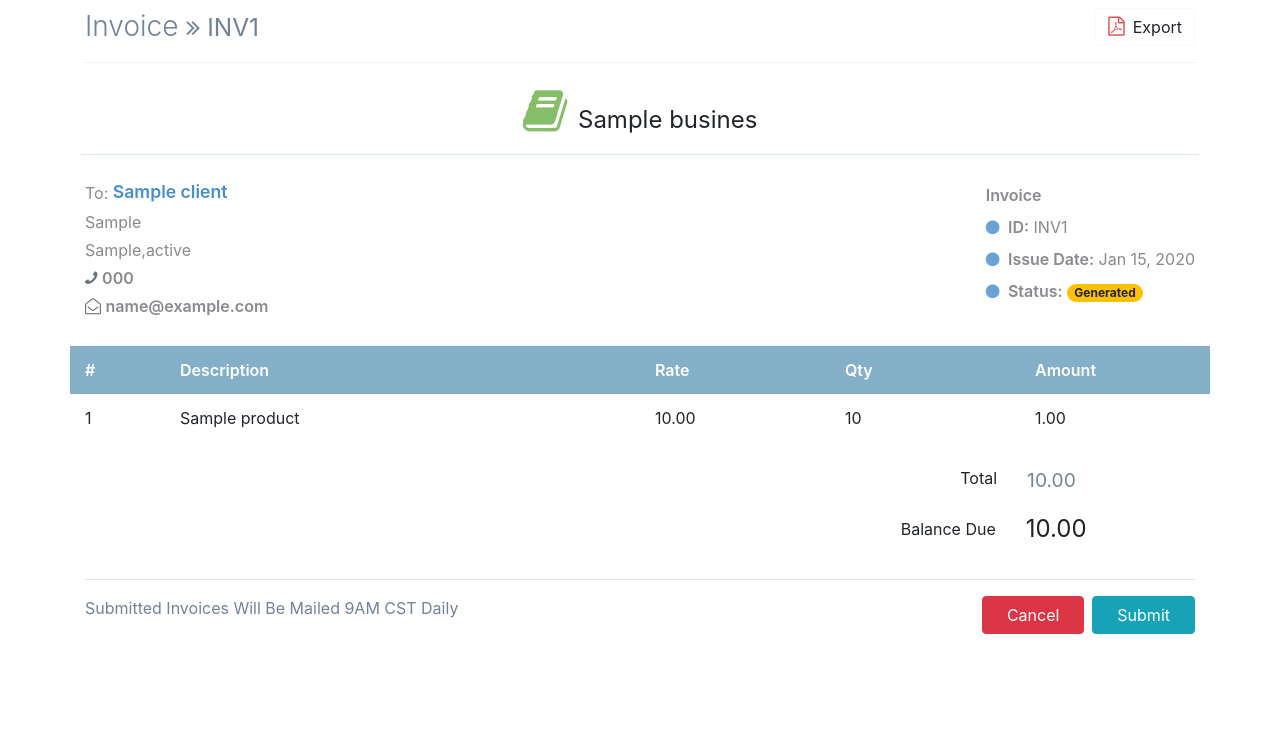
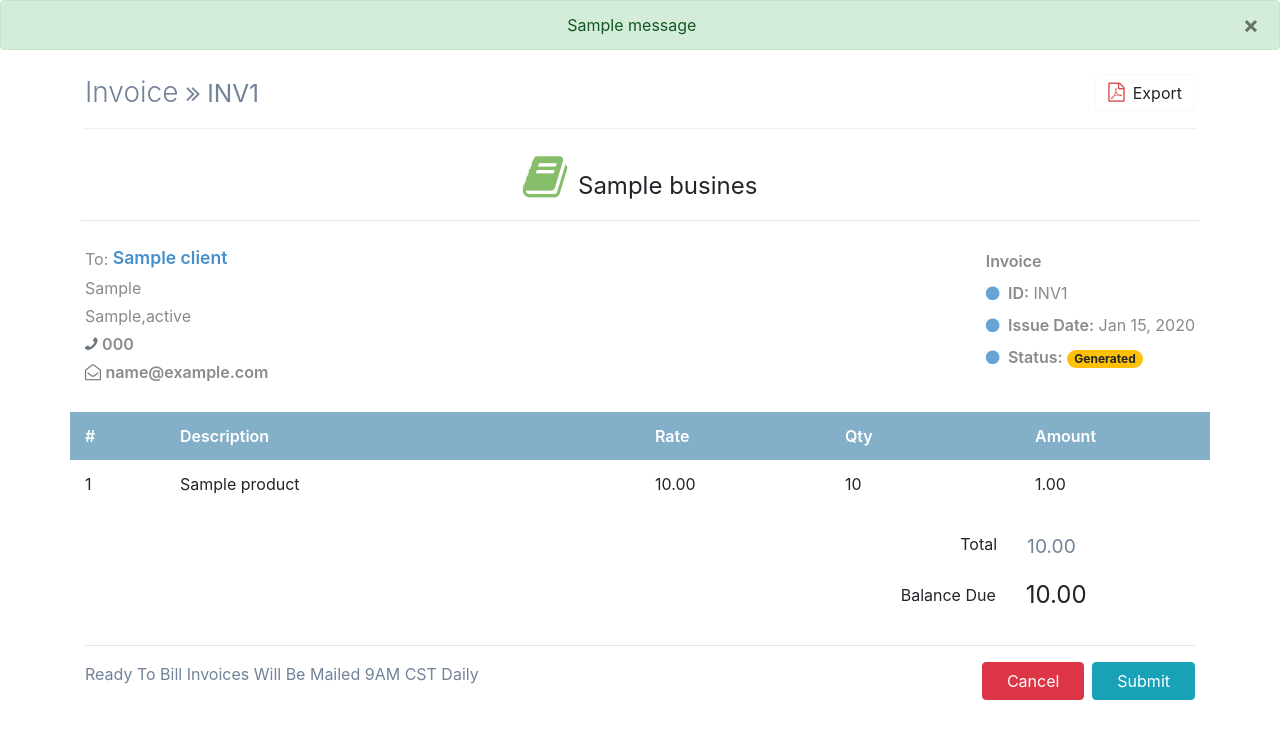
Before and after one commit to AlexProv1987/invoice_project, a Django app: page /invview/1/1 in a window 1280 px wide. Shown: the part 56-800 px from the top of the page. Run offline with Django 4.2, Linux system fonts and the light colour scheme; tables that the repository leaves empty hold one stand-in row (values such as "Sample post"); one stand-in notice (Sample message) is shown.

Commit message:
Invoice Status Update

```diff
--- a/apps/invoice_app/static/js/invoiceapp.js
+++ b/apps/invoice_app/static/js/invoiceapp.js
@@ -1,12 +1,12 @@
-
+let addButton = document.querySelector("#add-form")
+if(addButton)
+{
     let lineitemform = document.querySelectorAll(".lineitem")
     let container = document.querySelector("#form-container")
-let addButton = document.querySelector("#add-form")
     let totalForms = document.querySelector("#id_form-TOTAL_FORMS")
     let formNum = lineitemform.length-1
 
     addButton.addEventListener('click', addForm)
-
     function addForm(e){
         e.preventDefault()
 
@@ -19,3 +19,4 @@ function addForm(e){
 
         totalForms.setAttribute('value', `${formNum+1}`)
     }
+}
--- a/apps/invoice_app/templates/invbase/invbase.html
+++ b/apps/invoice_app/templates/invbase/invbase.html
@@ -9,10 +9,12 @@
     </head>
     <body>
         {% include 'base/navbase.html' %}
+        {% include 'messages/messages.html' %}
         {% block content %}
         {% endblock %}
     </body>
-    <script src="https://cdn.jsdelivr.net/npm/jquery@3.5.1/dist/jquery.slim.min.js" integrity="sha384-DfXdz2htPH0lsSSs5nCTpuj/zy4C+OGpamoFVy38MVBnE+IbbVYUew+OrCXaRkfj" crossorigin="anonymous"></script>
-    <script src="https://cdn.jsdelivr.net/npm/bootstrap@4.6.2/dist/js/bootstrap.bundle.min.js" integrity="sha384-Fy6S3B9q64WdZWQUiU+q4/2Lc9npb8tCaSX9FK7E8HnRr0Jz8D6OP9dO5Vg3Q9ct" crossorigin="anonymous"></script>
+    <script src="https://ajax.googleapis.com/ajax/libs/jquery/3.5.1/jquery.min.js"></script>
+    <script src="https://cdn.jsdelivr.net/npm/popper.js@1.16.1/dist/umd/popper.min.js" integrity="sha384-9/reFTGAW83EW2RDu2S0VKaIzap3H66lZH81PoYlFhbGU+6BZp6G7niu735Sk7lN" crossorigin="anonymous"></script>
+    <script src="https://cdn.jsdelivr.net/npm/bootstrap@4.6.2/dist/js/bootstrap.min.js" integrity="sha384-+sLIOodYLS7CIrQpBjl+C7nPvqq+FbNUBDunl/OZv93DB7Ln/533i8e/mZXLi/P+" crossorigin="anonymous"></script>
     <script src="{% static '/js/invoiceapp.js' %}"></script>
     </html>
--- a/apps/invoice_app/urls.py
+++ b/apps/invoice_app/urls.py
@@ -2,5 +2,7 @@ from django.urls import path
 from . import views
 urlpatterns = [
     path('invgen/', views.invoicegen, name='invoice-gen' ),
-    path('invview/<str:bus>/<int:pk>', views.invoicesview, name='inv-submit'),
+    path('invview/<str:bus>/<int:pk>', views.invoicesview, name='inv-view'),
+    path('pdfdownload/<str:bus>/<int:pk>', views.downloadpdf, name='download-pdf'),
+    path('modifyinv/<str:bus>/<int:pk>', views.updateinvoice,name='modify-inv')
 ]
--- a/apps/invoice_app/views.py
+++ b/apps/invoice_app/views.py
@@ -1,25 +1,40 @@
 from django.shortcuts import render,redirect
 from .modelforms import invoiceform, lineitemformset
-from apps.invoice_app.models import invoice,lineitem
+from apps.invoice_app.models import invoice,lineitem, invoicefile
 from .controllers.invoicegenerator import handleinvoicegen, generatepdf
+from invoicegenie.project_classes.modelobjupdater import updatemodelobj
+from django.shortcuts import get_object_or_404
+from django.http import FileResponse
 from django.contrib import messages
-from django.http import FileResponse
 # Create your views here.
 
 #view method will be split later, just sticking to one for testing
 def invoicegen(request):
     if request.method == 'POST':
         newinv = handleinvoicegen(request.POST)
-        #generatepdf(newinv.lineitemobj,newinv.invobj)
-        messages.info(request, f'Created INV{newinv.invobj.pk} For {newinv.invobj.bus_reltn.bus_name} To {newinv.invobj.client_reltn.client_name} Succesfully!')
-        return redirect('inv-submit',newinv.invobj.bus_reltn.bus_name,newinv.invobj.pk)
+        generatepdf(newinv.lineitemobj,newinv.invobj)
+        return redirect('inv-view',newinv.invobj.bus_reltn.bus_name,newinv.invobj.pk)
     invoice = invoiceform()
     lineitems = lineitemformset()
     context = {'invoice': invoice,'lineitems':lineitems}
     return render(request, 'invoicegen.html', context)
 
+#returns invoice obj view
 def invoicesview(request,bus,pk):
     invobj = invoice.objects.get(pk=pk)
     invli = lineitem.objects.filter(inv_reltn=pk)
     context = {'invobj': invobj, 'invli':invli}
     return render(request, 'invoiceview.html', context=context)
+
+#get file_loc and return to client
+def downloadpdf(request, bus, pk):
+    file = get_object_or_404(invoicefile,inv_reltn=pk)
+    return FileResponse(open(file.file_loc, 'rb'), as_attachment=True, content_type='application/pdf')
+
+#updates invoice status on click(ajax call to back end)
+def updateinvoice(request,bus,pk):
+    inv = get_object_or_404(invoice,pk=pk)
+    inv.inv_status = invoice.ReadyToBill
+    inv.save()
+    messages.success(request,f'INV{pk} For {inv.bus_reltn.bus_name} Set To Ready To Bill.')
+    return redirect(request.META.get('HTTP_REFERER'))
--- a/templates/invview/invview.html
+++ b/templates/invview/invview.html
@@ -9,7 +9,7 @@
         </h1>
         <div class="page-tools">
             <div class="action-buttons">
-                <a class="btn bg-white btn-light mx-1px text-95" href="#" data-title="PDF">
+                <a class="btn bg-white btn-light mx-1px text-95" href="{% url 'download-pdf' bus=invobj.bus_reltn.bus_name pk=invobj.pk %}" data-title="PDF">
                     <i class="mr-1 fa fa-file-pdf-o text-danger-m1 text-120 w-2"></i>
                     Export
                 </a>
@@ -118,8 +118,8 @@
                     <hr />
 
                     <div>
-                        <span class="text-secondary-d1 text-105">Submitted Invoices Will Be Mailed 9AM CST Daily</span>
-                        <a href="#" class="btn btn-info btn-bold px-4 float-right mt-3 mt-lg-0">Submit</a>
+                        <span class="text-secondary-d1 text-105">Ready To Bill Invoices Will Be Mailed 9AM CST Daily</span>
+                        <a id="submit" href="{% url 'modify-inv' bus=invobj.bus_reltn.bus_name pk=invobj.pk %}" class="btn btn-info btn-bold px-4 float-right mt-3 mt-lg-0">Submit</a>
                         <a href="#" class="btn btn-info btn-danger px-4 float-right mt-3 mt-lg-0 mr-2">Cancel</a>
                     </div>
                 </div>
--- a/templates/messages/messages.html
+++ b/templates/messages/messages.html
@@ -1,7 +1,10 @@
-{% if messages %}
-<ul class="messages">
-    {% for message in messages %}
-    <li{% if message.tags %} class="{{ message.tags }}"{% endif %}>{{ message }}</li>
-    {% endfor %}
-</ul>
-{% endif %}
+{% for message in messages %}
+<div class="container-fluid justify-content-center p-0">
+  <div class="alert {{ message.tags }} alert-sucess text-center" role="alert" >
+    <a type="button" href="{% url 'invoice-gen' %}" class="close" aria-label="Close">
+      <span aria-hidden="True">&times;</span>
+    </a>
+    {{ message }}
+  </div>
+</div>
+{% endfor %}
```
Also changed, not shown: invoicegenie/project_classes/modelobjupdater.py (+7 -0 lines), invoicegenie/settings.py (+11 -0 lines). Lines whose indentation alone changed are shown as unchanged.
